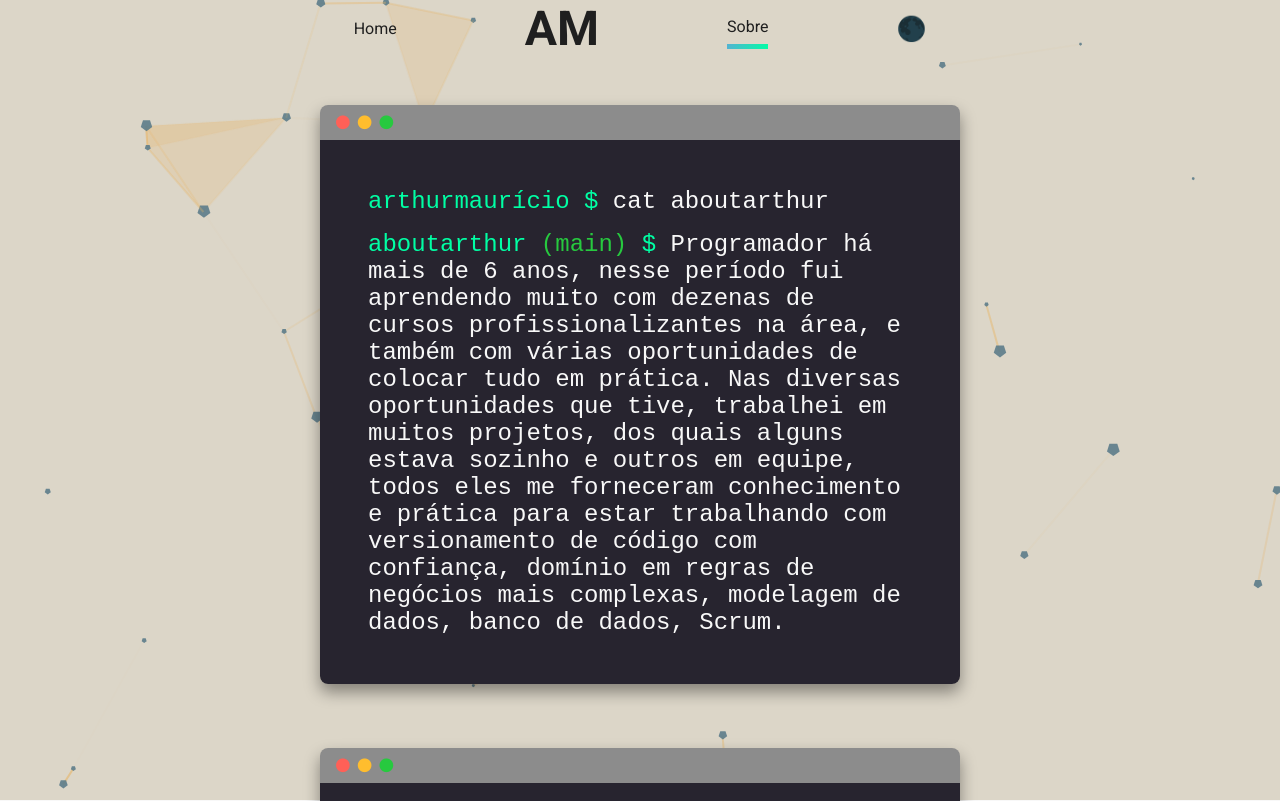
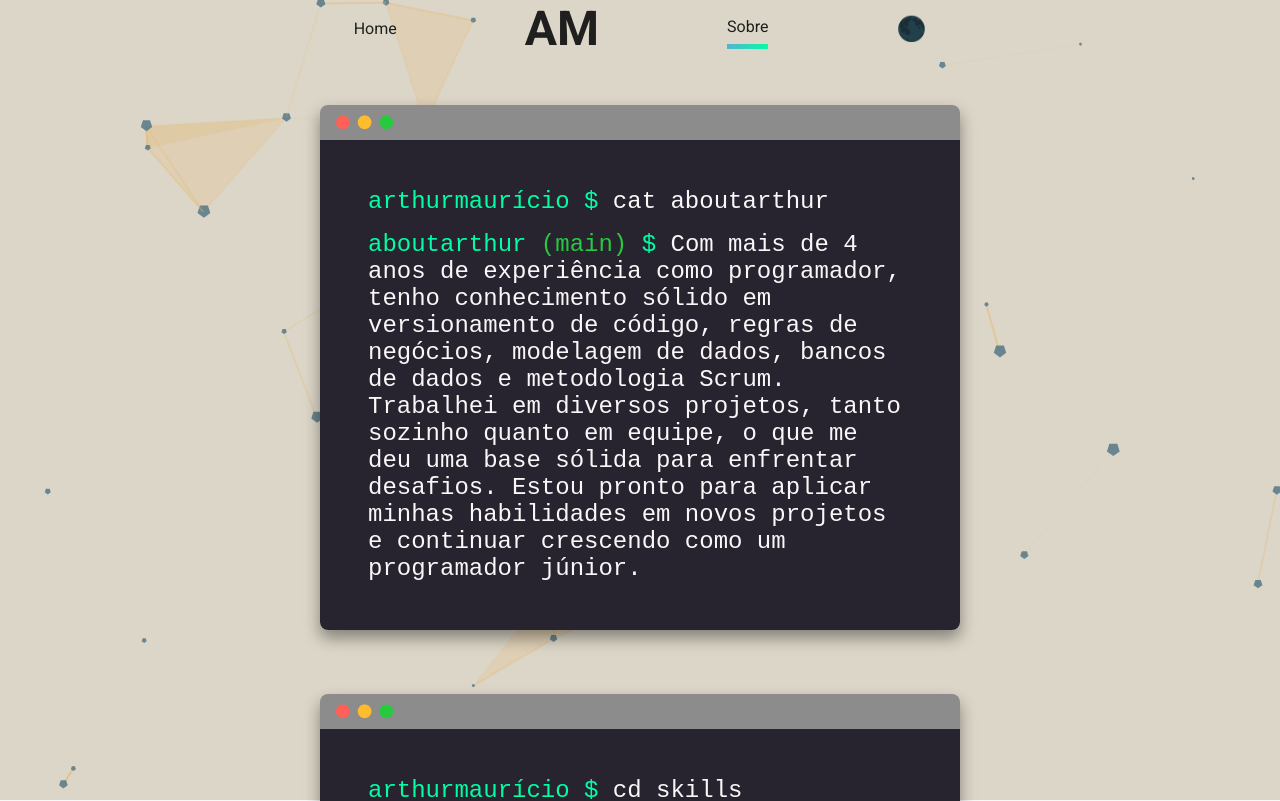
Before and after one commit to arthurcommodore/arthurcommodore.github.io, a React (Create React App) app: page /about in a window 1280 px wide. Shown: the top 801 px of the page. Built offline with nearby package versions, Linux system fonts and the light colour scheme.

Commit message:
little changes

```diff
--- a/src/assets/info/Info.js
+++ b/src/assets/info/Info.js
@@ -37,8 +37,8 @@ export const info = {
             label: 'linkedin',
         },
     ],
-    bio: `Programador há mais de 6 anos, nesse período fui aprendendo muito com dezenas de cursos profissionalizantes na área, e também com várias oportunidades de colocar tudo em prática.
-    Nas diversas oportunidades que tive, trabalhei em muitos projetos, dos quais alguns estava sozinho e outros em equipe, todos eles me forneceram conhecimento e prática para estar trabalhando com versionamento de código com confiança, domínio em regras de negócios mais complexas, modelagem de dados, banco de dados, Scrum.`,
+    bio: `Com mais de 4 anos de experiência como programador, tenho conhecimento sólido em versionamento de código, regras de negócios, modelagem de dados, bancos de dados e metodologia Scrum. Trabalhei em diversos projetos, tanto sozinho quanto em equipe, o que me deu uma base sólida para enfrentar desafios. Estou pronto para aplicar minhas habilidades em novos projetos e continuar crescendo como um programador júnior.
+    `,
     skills: {
         // you dont havew to strictly follow the 'languages', 'frameworks', 'databases', 'cloudServices', and 'tools' categories. You can add your own if you'd like.
         // but the structure should be the same, an array of strings and the key should be one word, no spaces.
```
